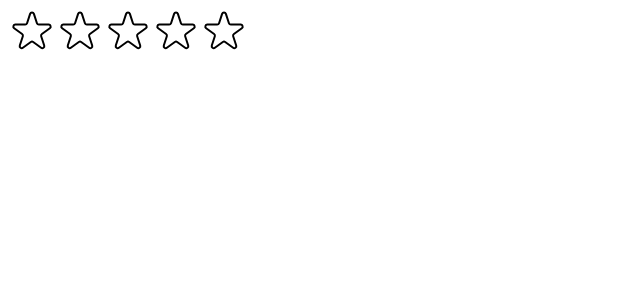
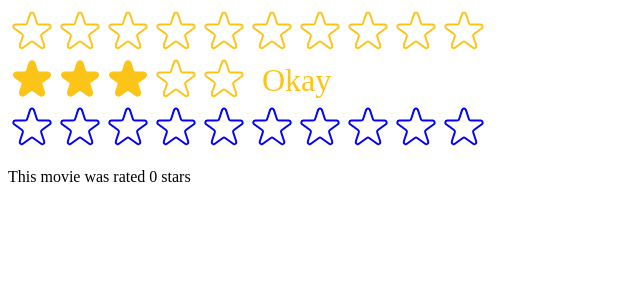
Before and after one commit to AdnanAShaikh/movies-api-reactjs, a React (Create React App) app: page / in a window 1280 px wide. Shown: the top 300 px of the page, without its empty margins (0-640 px from the left). Built offline with nearby package versions, Linux system fonts and the light colour scheme.

Commit message:
updated the star component

```diff
--- a/src/StarRating.js
+++ b/src/StarRating.js
@@ -10,11 +10,6 @@
   display: "flex",
 };
 
-const textStyle = {
-  lineHeight: "1",
-  margin: "0",
-};
-
 const starStyle = {
   width: "48px",
   height: "48px",
@@ -22,12 +17,28 @@
   cursor: "pointer",
 };
 
-export default function StarRating({ maxRating = 5 }) {
-  const [rating, setRating] = useState(0);
+export default function StarRating({
+  maxRating = 5,
+  color = "#fcc419",
+  size = 48,
+  className = "",
+  messages = [],
+  defaultRating = 0,
+  onSetRating,
+}) {
+  const [rating, setRating] = useState(defaultRating);
   const [tempRating, setTempRating] = useState(0);
+
+  const textStyle = {
+    lineHeight: "1",
+    margin: "0",
+    color,
+    fontSize: `${size / 1.5}px`,
+  };
 
   function handleRating(rating) {
     setRating(rating);
+    onSetRating(rating);
   }
   return (
     <div style={containerStyle}>
@@ -39,16 +50,22 @@
               full={tempRating ? tempRating >= i + 1 : rating >= i + 1}
               onHoverIn={() => setTempRating(i + 1)}
               onHoverOut={() => setTempRating(0)}
+              color={color}
+              size={size}
             />
           </span>
         ))}
       </div>
-      <p style={textStyle}>{tempRating || rating || ""}</p>
+      <p style={textStyle}>
+        {messages.length === maxRating
+          ? messages[tempRating ? tempRating - 1 : rating - 1]
+          : tempRating || rating || ""}
+      </p>
     </div>
   );
 }
 
-export function Star({ onRate, full, onHoverIn, onHoverOut }) {
+export function Star({ onRate, full, onHoverIn, onHoverOut, color, size }) {
   return (
     <span
       role="button"
@@ -61,8 +78,8 @@
         <svg
           xmlns="http://www.w3.org/2000/svg"
           viewBox="0 0 20 20"
-          fill="#000"
-          stroke="#000"
+          fill={color}
+          stroke={color}
         >
           <path d="M9.049 2.927c.3-.921 1.603-.921 1.902 0l1.07 3.292a1 1 0 00.95.69h3.462c.969 0 1.371 1.24.588 1.81l-2.8 2.034a1 1 0 00-.364 1.118l1.07 3.292c.3.921-.755 1.688-1.54 1.118l-2.8-2.034a1 1 0 00-1.175 0l-2.8 2.034c-.784.57-1.838-.197-1.539-1.118l1.07-3.292a1 1 0 00-.364-1.118L2.98 8.72c-.783-.57-.38-1.81.588-1.81h3.461a1 1 0 00.951-.69l1.07-3.292z" />
         </svg>
@@ -71,7 +88,7 @@
           xmlns="http://www.w3.org/2000/svg"
           fill="none"
           viewBox="0 0 24 24"
-          stroke="#000"
+          stroke={color}
         >
           <path
             strokeLinecap="round"
--- a/src/index.js
+++ b/src/index.js
@@ -1,15 +1,30 @@
-import React from "react";
+import React, { useState } from "react";
 import ReactDOM from "react-dom/client";
 // import App from "./App";
 
 import StarRating from "./StarRating";
-import Star from "./StarRating";
+
+function Test() {
+  const [movieRating, setMovieRating] = useState(0);
+  return (
+    <div>
+      <StarRating color="blue" maxRating={10} onSetRating={setMovieRating} />
+      <p>This movie was rated {movieRating} stars </p>
+    </div>
+  );
+}
 
 const root = ReactDOM.createRoot(document.getElementById("root"));
 root.render(
   <React.StrictMode>
     {/* <App /> */}
-    <StarRating maxRating={5} />
+    <StarRating maxRating={10} className="test" />
+    <StarRating
+      maxRating={5}
+      messages={["Terrible", "Bad", "Okay", "Good", "Amazing"]}
+      defaultRating={3}
+    />
+    <Test />
   </React.StrictMode>
 );
 
```
